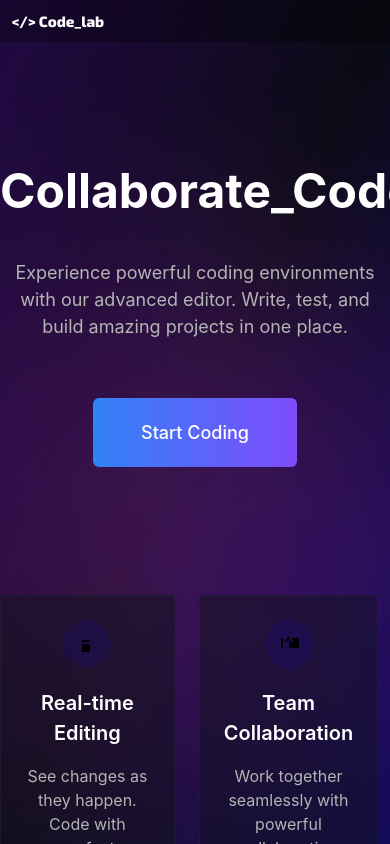
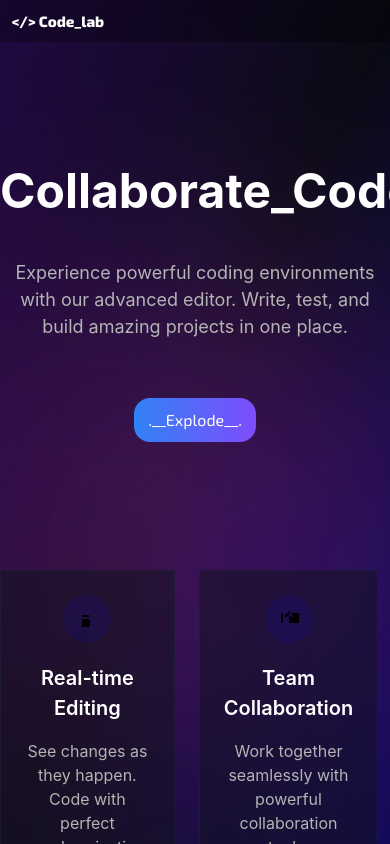
Before and after one commit to ADARSH-IIIT/code_lab_frontend, a React (Vite) app: page / in a window 390 px wide. Built offline with nearby package versions, Linux system fonts and the light colour scheme.

Commit message:
added responsiveness in the blast button

```diff
--- a/src/LandingPage.css
+++ b/src/LandingPage.css
@@ -103,6 +103,7 @@
       height: 95vh;
     }
 
+
   }
 
 
@@ -141,14 +142,42 @@
     background: linear-gradient(to right, #3182f6, #7f4cfc);
     color: white;
     font-size: 1.125rem;
-    padding: 1.5rem 3rem;
-    border-radius: 0.375rem;
+    padding: .6rem 1.5rem;
+    border-radius: 1rem;
     border: none;
+    outline: none;
     cursor: pointer;
+    transition: .3s;
+    font-family: 'exo 2' , roboto ;
+
+    display: inline-block;
+
   }
 
   .hero-button:hover {
     background: linear-gradient(to right, #2563eb, #6b21a8);
+     transform: scale(1.1);
+  }
+  .hero-button:active {
+    transform: scale(0.85); /* Press down effect on click */
+    background: linear-gradient(to right, #1d4ed8, #86198f); /* Darker gradient on click */
+    box-shadow: 0 4px 6px rgba(0, 0, 0, 0.1); /* Add a slight shadow on click */
+  }
+
+
+  @media screen and (max-width : 650px) {
+
+
+
+    .hero-button{
+
+      padding: 0.6rem 0.9rem;
+      font-size: 1rem;
+    }
+
+
+
+
   }
 
   /* Feature Cards */
--- a/src/LandingPage.jsx
+++ b/src/LandingPage.jsx
@@ -31,7 +31,7 @@ export default function Page() {
         <p className="hero-description">
           Experience powerful coding environments with our advanced editor. Write, test, and build amazing projects in one place.
         </p>
-        <button className="hero-button">Start Coding</button>
+        < span  className="hero-button">.__Explode__.</ span >
 
         {/* Feature Cards */}
         <div className="feature-cards">
```
